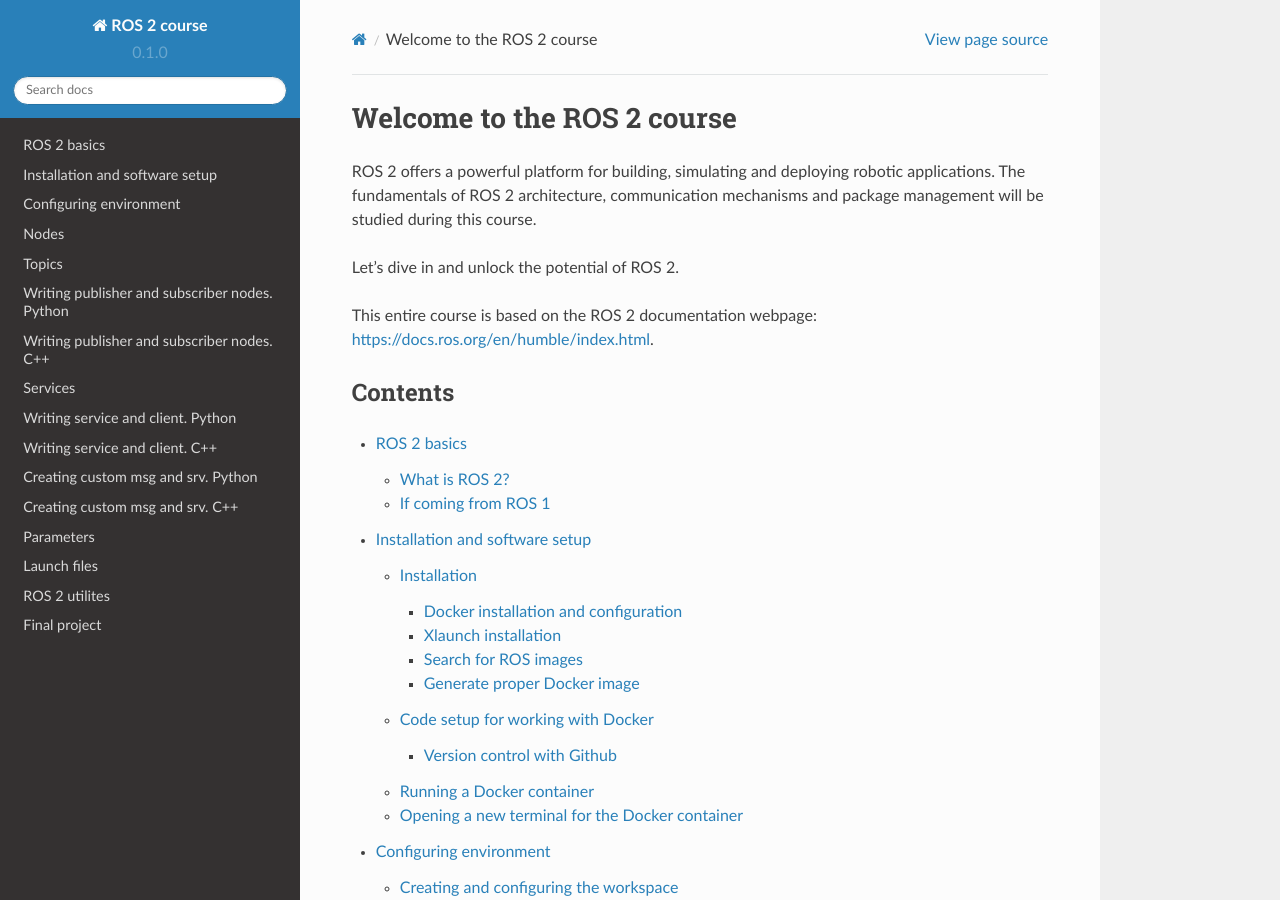
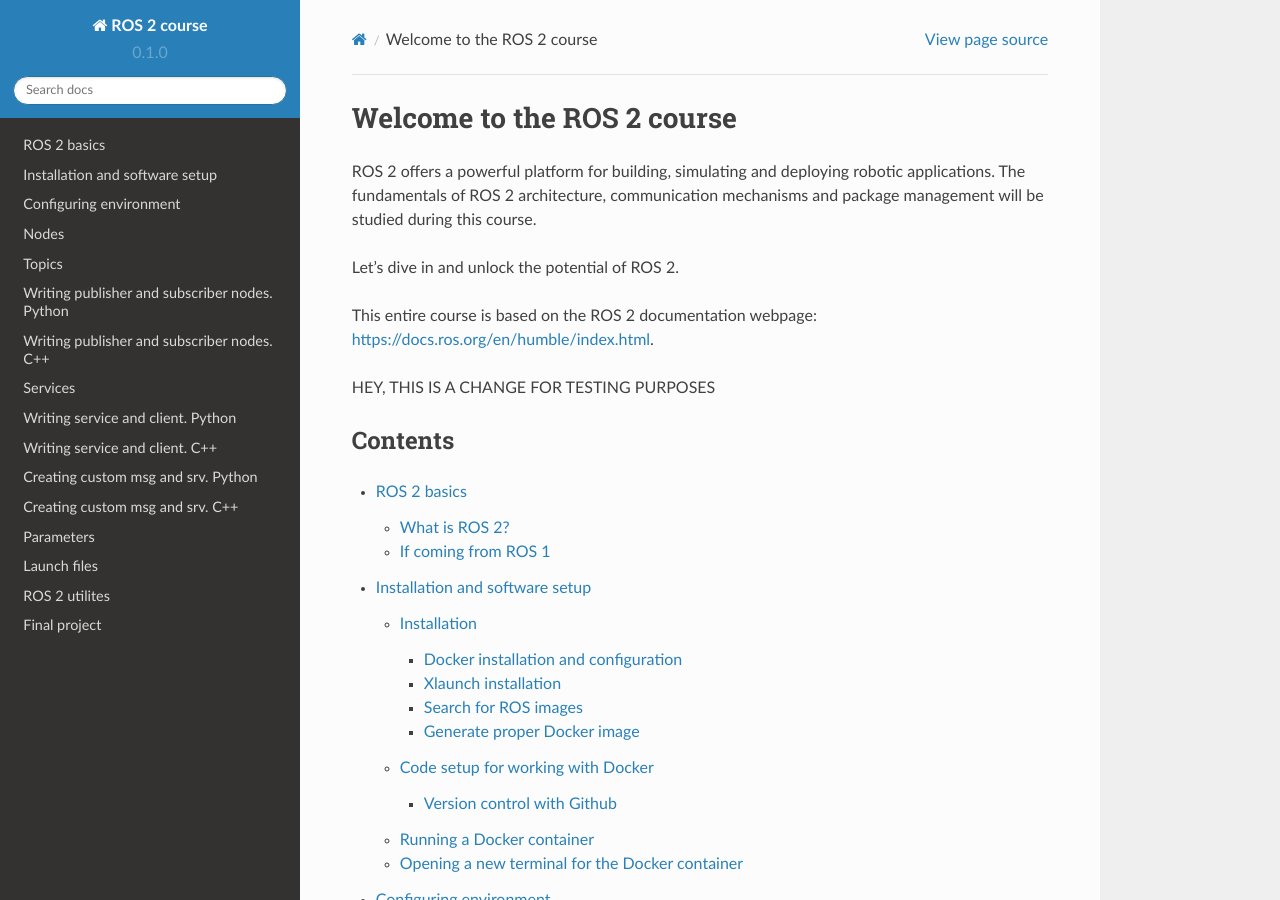
Before and after one commit to AlexCC93/readthedocs_test, a Sphinx documentation site: the page built from docs/source/index.rst, in a window 1280 px wide and 900 px high. Built offline with Sphinx 7.4.7 and the Read the Docs theme 2.0.0, drawn with Linux system fonts in a browser that asks for light colours.

Commit message:
changes for testing

```diff
--- a/docs/source/index.rst
+++ b/docs/source/index.rst
@@ -6,6 +6,9 @@ ROS 2 offers a powerful platform for building, simulating and deploying robotic
 Let's dive in and unlock the potential of ROS 2.
 
 This entire course is based on the ROS 2 documentation webpage: https://docs.ros.org/en/humble/index.html.
+
+HEY, THIS IS A CHANGE FOR TESTING PURPOSES
+
 
 Contents
 --------
```
